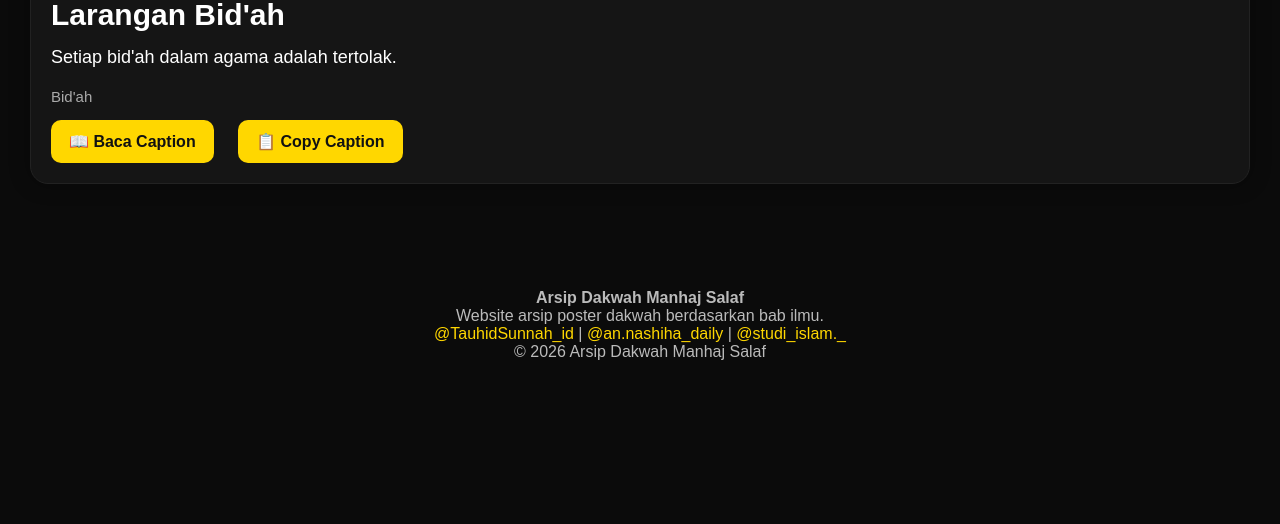
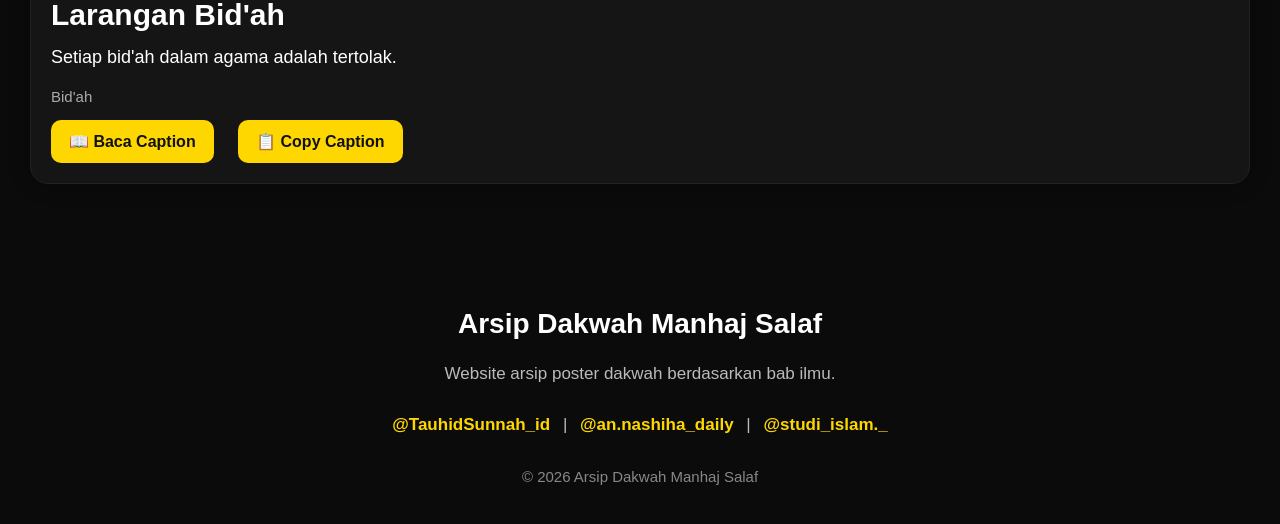
Before and after one commit to Muhram07/ArsipDakwah, a plain HTML site: page index.html in a window 1280 px wide. Shown: the part 2471-2995 px from the top of the page. Before the commit the page ends 2872 px from the top, so only its background shows below. Drawn offline with Linux system fonts and the light colour scheme.

Commit message:
Update style.css

```diff
--- a/assets/css/style.css
+++ b/assets/css/style.css
@@ -139,10 +139,36 @@ white-space:pre-wrap;
 }
 
 footer{
-padding:40px 20px;
+padding:50px 20px;
 text-align:center;
 color:#bbb;
+line-height:1.8;
+font-size:17px;
 }
+
+footer b{
+display:block;
+font-size:28px;
+color:#fff;
+margin-bottom:10px;
+}
+
+footer .akun{
+margin:15px 0;
+}
+
+footer .akun a{
+display:inline-block;
+margin:5px 8px;
+font-weight:bold;
+color:#FFD700;
+}
+
+footer p{
+margin-top:18px;
+font-size:15px;
+color:#888;
+  }
 
 #search-result{
 max-width:650px;
```
